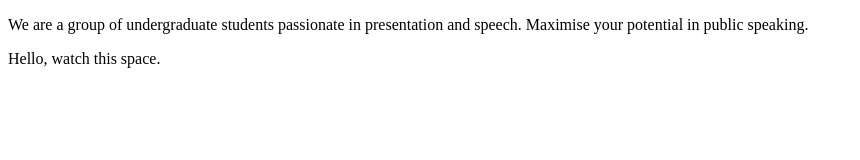
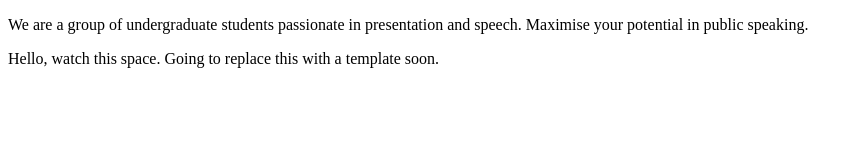
Before and after one commit to shipinggs/dictito, a plain HTML site: page index.html in a window 1280 px wide. Shown: the whole page, without its empty margins (0-860 px from the left). Drawn offline with Linux system fonts and the light colour scheme.

Commit message:
Index: testing git hook

```diff
--- a/index.html
+++ b/index.html
@@ -11,6 +11,8 @@
     </p>
     <p>
       Hello, watch this space.
+
+      Going to replace this with a template soon.
     </p>
     <script>
       (function(i,s,o,g,r,a,m){i['GoogleAnalyticsObject']=r;i[r]=i[r]||function(){
```
